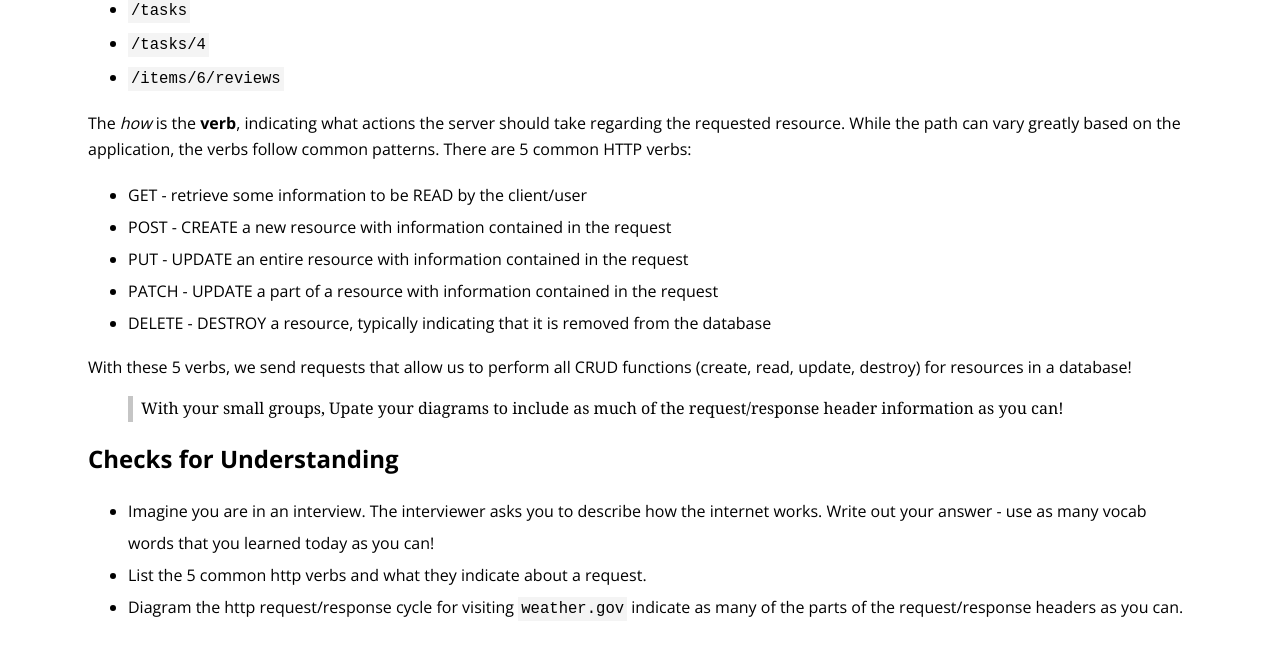
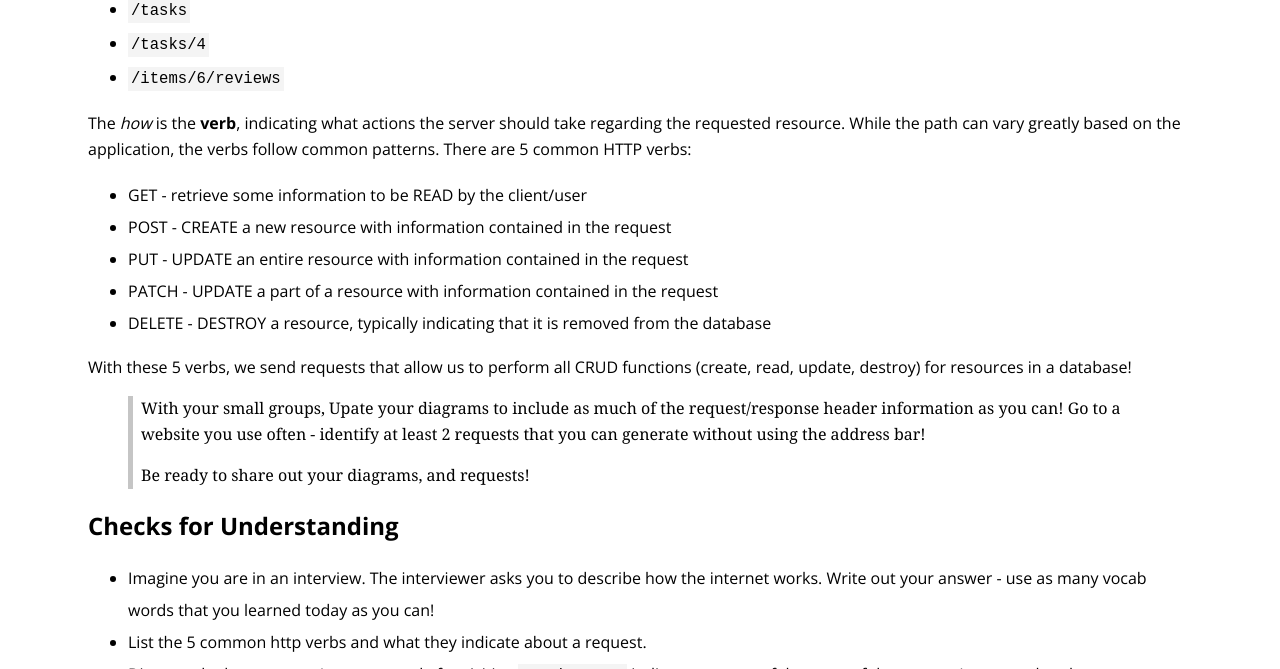
Before and after one commit to turingschool/launch-curriculum, a Jekyll site: the page built from module3/lessons/week1/HowTheWebWorks.md, in a window 1280 px wide and 900 px high, scrolled down 2607 px, cut to the strip 0-669 px from the top of the window. Built offline with Jekyll 4.4.1, drawn with Linux system fonts in a browser that asks for light colours; nearby versions of some CDN libraries; comment, search, counter and statistics services are not loaded.

Commit message:
Update with additional exercise

```diff
--- a/module3/lessons/week1/HowTheWebWorks.md
+++ b/module3/lessons/week1/HowTheWebWorks.md
@@ -102,6 +102,9 @@ With these 5 verbs, we send requests that allow us to perform all CRUD functions
 
 > With your small groups,
 > Upate your diagrams to include as much of the request/response header information as you can!
+> Go to a website you use often - identify at least 2 requests that you can generate without using the address bar!
+>
+> Be ready to share out your diagrams, and requests!
 
 
 ## Checks for Understanding
```
